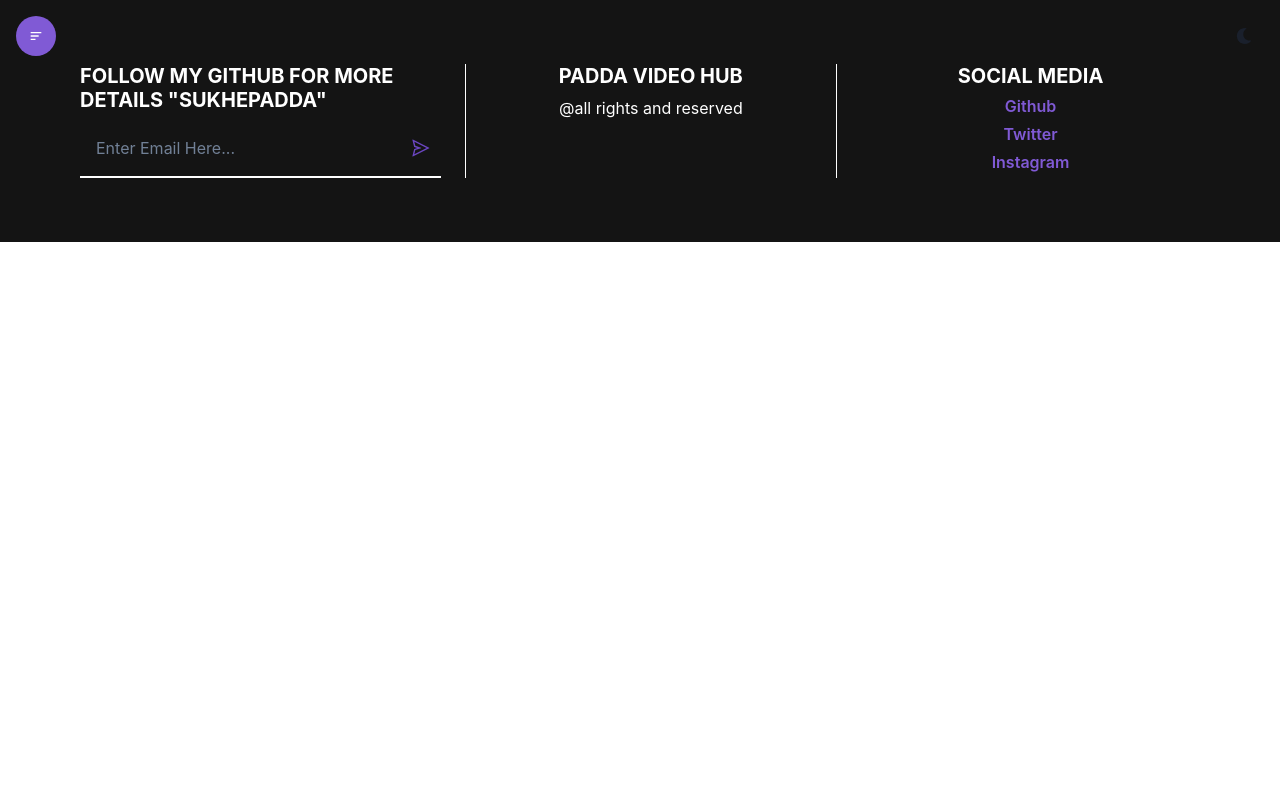
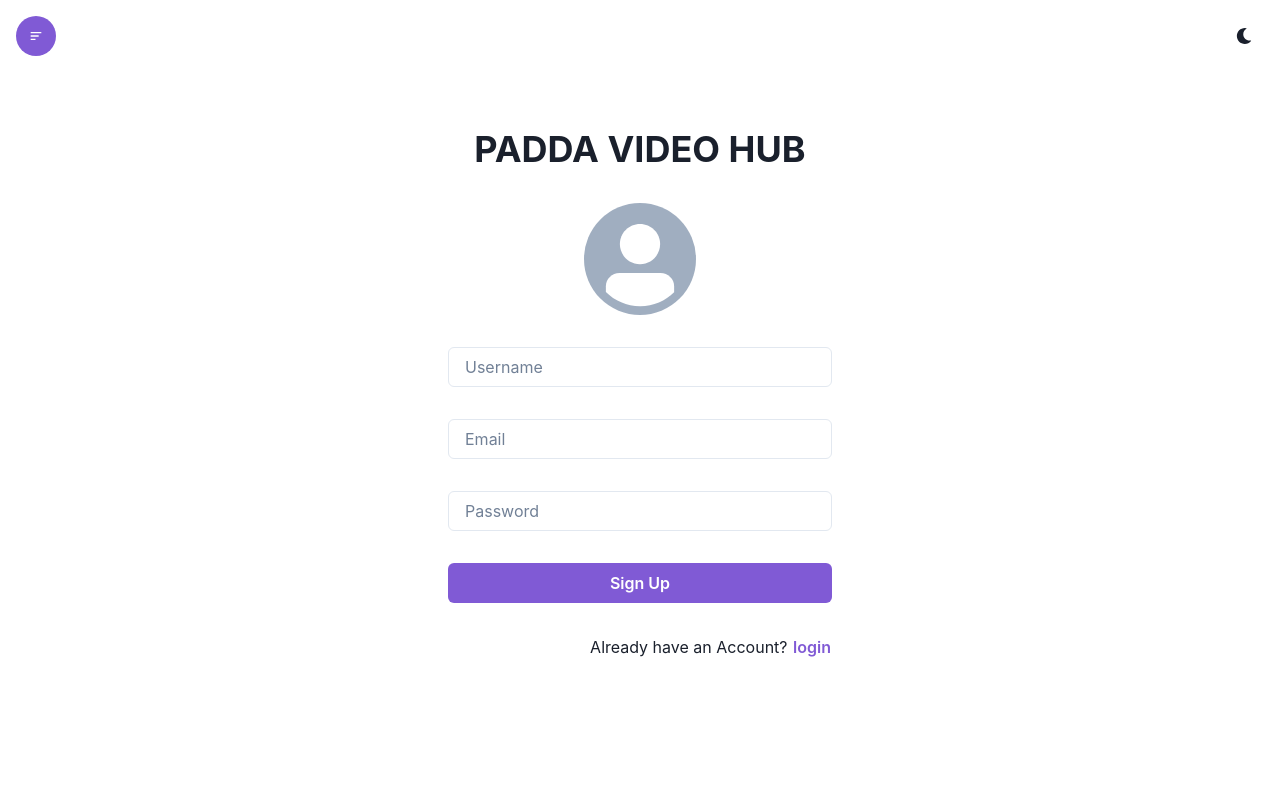
Before and after one commit to sukhepadda/SecondReactChakraApp, a React (Create React App) app: page /signup in a window 1280 px wide. Shown: the top 800 px of the page. Built offline with nearby package versions, Linux system fonts and the light colour scheme.

Commit message:
done and deployed

```diff
--- a/src/App.js
+++ b/src/App.js
@@ -3,6 +3,9 @@
 import Home from "./components/Home"
 import Footer from "./components/Footer"
 import Videos from "./components/Videos"
+import Uploads from "./components/Uploads"
+import Login from "./components/Login"
+import Signup from "./components/Signup"
 
 
 function App() {
@@ -11,7 +14,10 @@
     <Header />
       <Routes>
         <Route path='/' element={<Home />} />
-        <Route path='/Videos' element={<Videos />} />
+        <Route path='/videos' element={<Videos />} />
+        <Route path='/uploads' element={<Uploads />} />
+        <Route path='/login' element={<Login />} />
+        <Route path='/signup' element={<Signup />} />
       </Routes>
       <Footer />
     </Router>
--- a/src/components/Header.js
+++ b/src/components/Header.js
@@ -69,7 +69,7 @@
                 variant={'ghost'}
                 colorScheme={'purple'}
               >
-                <Link to={'/upload'}>Upload Video</Link>
+                <Link to={'/uploads'}>Upload Video</Link>
               </Button>
             </VStack>
             <HStack
--- /dev/null
+++ b/src/components/Login.jsx
@@ -0,0 +1,50 @@
+import {
+  Button,
+  Container,
+  Heading,
+  Input,
+  Text,
+  VStack,
+} from '@chakra-ui/react';
+import React from 'react';
+import { Link } from 'react-router-dom';
+
+function Login() {
+  return (
+    <Container maxW={'container.xl'} h={'100vh'} p="16">
+      <form>
+        <VStack alignItems={'stretch'} spacing={'8'} w={["full", "96"]} m="auto" my={16}>
+          <Heading>Welcome Back</Heading>
+
+          <Input
+            placeholder="Email"
+            type="email"
+            required
+            focusBorderColor="purple.500"
+          />
+          <Input
+            placeholder="Password"
+            type={'password'}
+            required
+            focusBorderColor="purple.500"
+          />
+          <Button variant={'link'} alignSelf={'flex-end'}>
+            <Link to={'/forgetpassword'}>Forget Password</Link>
+          </Button>
+
+          <Button colorScheme="purple" type="submit">
+            Log In
+          </Button>
+          <Text textAlign={'right'}>
+            New User?{' '}
+            <Button variant={'link'} colorScheme="purple">
+              <Link to={'/signup'}> Sign Up</Link>
+            </Button>
+          </Text>
+        </VStack>
+      </form>
+    </Container>
+  );
+}
+
+export default Login;
--- /dev/null
+++ b/src/components/Signup.jsx
@@ -0,0 +1,54 @@
+import {
+  Avatar,
+  Button,
+  Container,
+  Heading,
+  Input,
+  Text,
+  VStack,
+} from '@chakra-ui/react';
+import React from 'react';
+import { Link } from 'react-router-dom';
+
+function Signup() {
+  return (
+    <Container maxW={'container.xl'} h={'130vh'} p="16">
+    <form>
+      <VStack alignItems={'stretch'} spacing={'8'} w={["full", "96"]} m="auto" my={16}>
+        <Heading textAlign={'center'}>PADDA VIDEO HUB</Heading>
+<Avatar alignSelf={"center"} boxSize={"28"} />
+        <Input
+          placeholder="Username"
+          type="text"
+          required
+          focusBorderColor="purple.500"
+        />
+        <Input
+          placeholder="Email"
+          type="email"
+          required
+          focusBorderColor="purple.500"
+        />
+        <Input
+          placeholder="Password"
+          type={'password'}
+          required
+          focusBorderColor="purple.500"
+        />
+
+        <Button colorScheme="purple" type="submit">
+          Sign Up
+        </Button>
+        <Text textAlign={'right'}>
+          Already have an Account?{' '}
+          <Button variant={'link'} colorScheme="purple">
+            <Link to={'/login'}> login</Link>
+          </Button>
+        </Text>
+      </VStack>
+    </form>
+  </Container>
+  )
+}
+
+export default Signup
--- /dev/null
+++ b/src/components/Uploads.jsx
@@ -0,0 +1,30 @@
+import { Button, Container, HStack, Input, VStack } from '@chakra-ui/react'
+import React from 'react'
+import {AiOutlineCloudUpload} from 'react-icons/ai'
+
+function Uploads() {
+  return (
+<Container maxW={"container.xl"} h={"100vh"} p="16">
+    <VStack color={"purple.500"} h="full" justifyContent={"center"}>
+        <AiOutlineCloudUpload size="10vmax" />
+        <form>
+            <HStack>
+                <Input required type='file' css={{
+                    "&::file-selector-button": {
+                        border: 'none',
+                        width: 'calc(100% + 36px)',
+                        height: '100%',
+                        marginLeft: '-18px',
+                        color: 'purple',
+                        backgroundColor: 'white',
+                        cursor: 'pointer',
+                    },
+                }} />
+                <Button colorScheme='purple' type="submit">Upload</Button>
+            </HStack>
+        </form>
+    </VStack>
+</Container>  )
+}
+
+export default Uploads
--- a/src/components/Videos.jsx
+++ b/src/components/Videos.jsx
@@ -1,8 +1,7 @@
 import { Heading, Stack, VStack, Text, Button } from '@chakra-ui/react';
-import React, {useState, useEffect} from 'react';
+import React, { useState, useEffect } from 'react';
 
 function Videos() {
-
   const videosArr = [
     'https://player.vimeo.com/progressive_redirect/playback/689949818/rendition/540p?loc=external&oauth2_token_id=1027659655&signature=cf602155bf49e4e74db6f2ec9d4ecf067fbab44c4295a8950d58ecdb88910882',
     'https://player.vimeo.com/progressive_redirect/playback/697718184/rendition/360p?loc=external&oauth2_token_id=1027659655&signature=26d69c3df603d083fedd663acaab4d35a33444d11033a626864cf1e578e136cf',
@@ -22,19 +21,18 @@
     'Sample Video 7',
   ];
   const DescArr = [
-        'THis is the Description of The Sample Video 1',
-        'THis is the Description of The Sample Video 2',
-        'THis is the Description of The Sample Video 3',
-        'THis is the Description of The Sample Video 4',
-        'THis is the Description of The Sample Video 5',
-        'THis is the Description of The Sample Video 6',
-        'THis is the Description of The Sample Video 7',
+    'This is the Description of The Sample Video 1',
+    'This is the Description of The Sample Video 2',
+    'This is the Description of The Sample Video 3',
+    'This is the Description of The Sample Video 4',
+    'This is the Description of The Sample Video 5',
+    'This is the Description of The Sample Video 6',
+    'This is the Description of The Sample Video 7',
   ];
 
   const [videoSrc, setVideoSrc] = useState(videosArr[0]);
   const [videoHeading, setvideoHeading] = useState(HeadingArr[0]);
   const [videoDesc, setvideoDesc] = useState(DescArr[0]);
-
 
   return (
     <Stack direction={['column', 'row']} h={'100vh'}>
@@ -46,10 +44,8 @@
           style={{ width: '100%' }}
         ></video>
         <VStack alignItems={'flex-start'} p="8" w="full" overflowY={'auto'}>
-          <Heading>{videoHeading}          </Heading>
-          <Text>
-            {videoDesc}
-          </Text>
+          <Heading>{videoHeading} </Heading>
+          <Text>{videoDesc}</Text>
         </VStack>
       </VStack>
 
@@ -61,7 +57,13 @@
         overflowY="auto"
       >
         {videosArr.map((item, index) => (
-        <Button variant="ghost" colorScheme="purple" onClick={() => {setVideoSrc(item), setvideoHeading(item), setvideoDesc(item)}}>
+          <Button
+            variant="ghost"
+            colorScheme="purple"
+            onClick={() => (
+              setVideoSrc(item), setvideoHeading(HeadingArr[index]), setvideoDesc(DescArr[index])
+            )}
+          >
             Lecture {index + 1}
           </Button>
         ))}
```
Also changed, not shown: 1 other file (tests, documents, lock files or other folders). Lines whose indentation alone changed are shown as unchanged.
